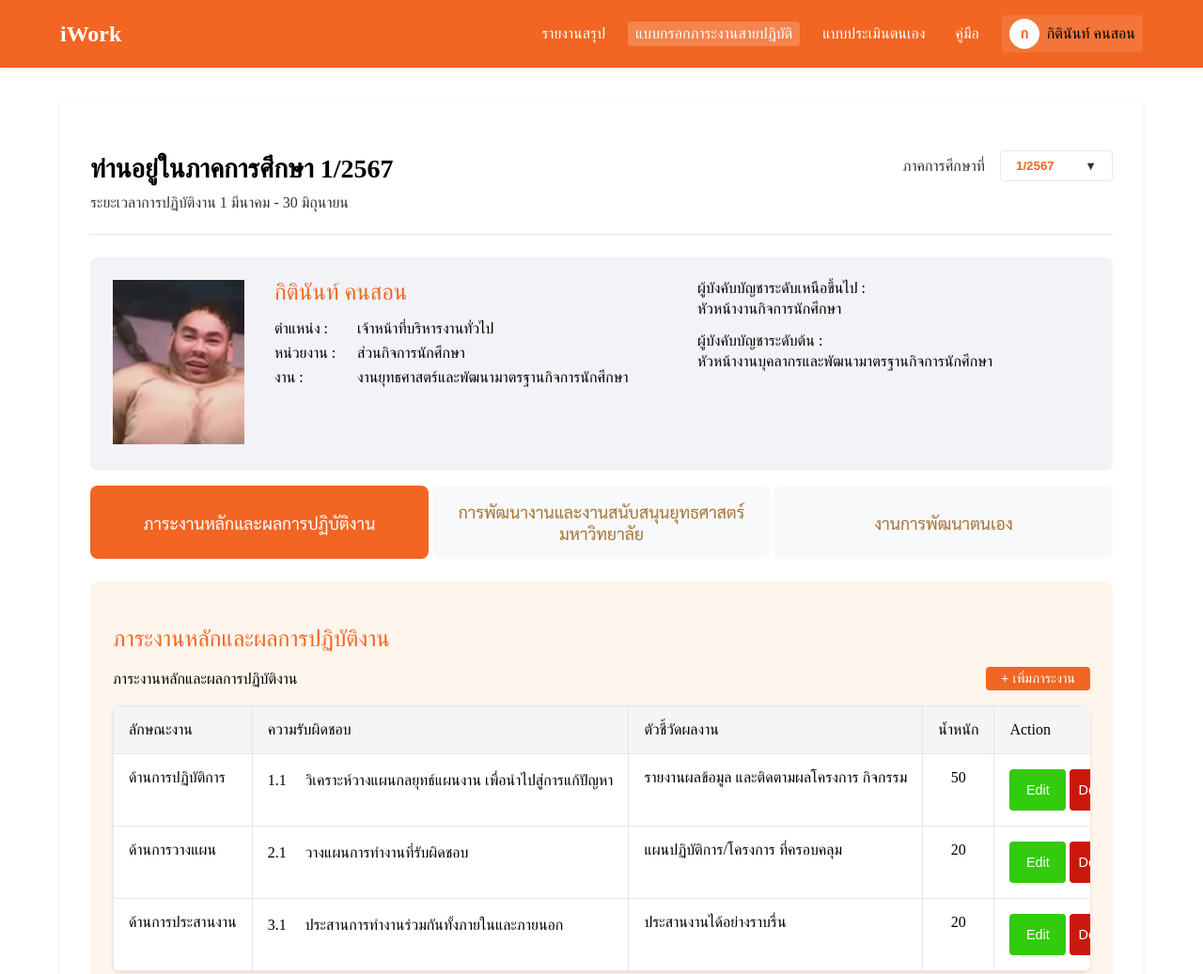
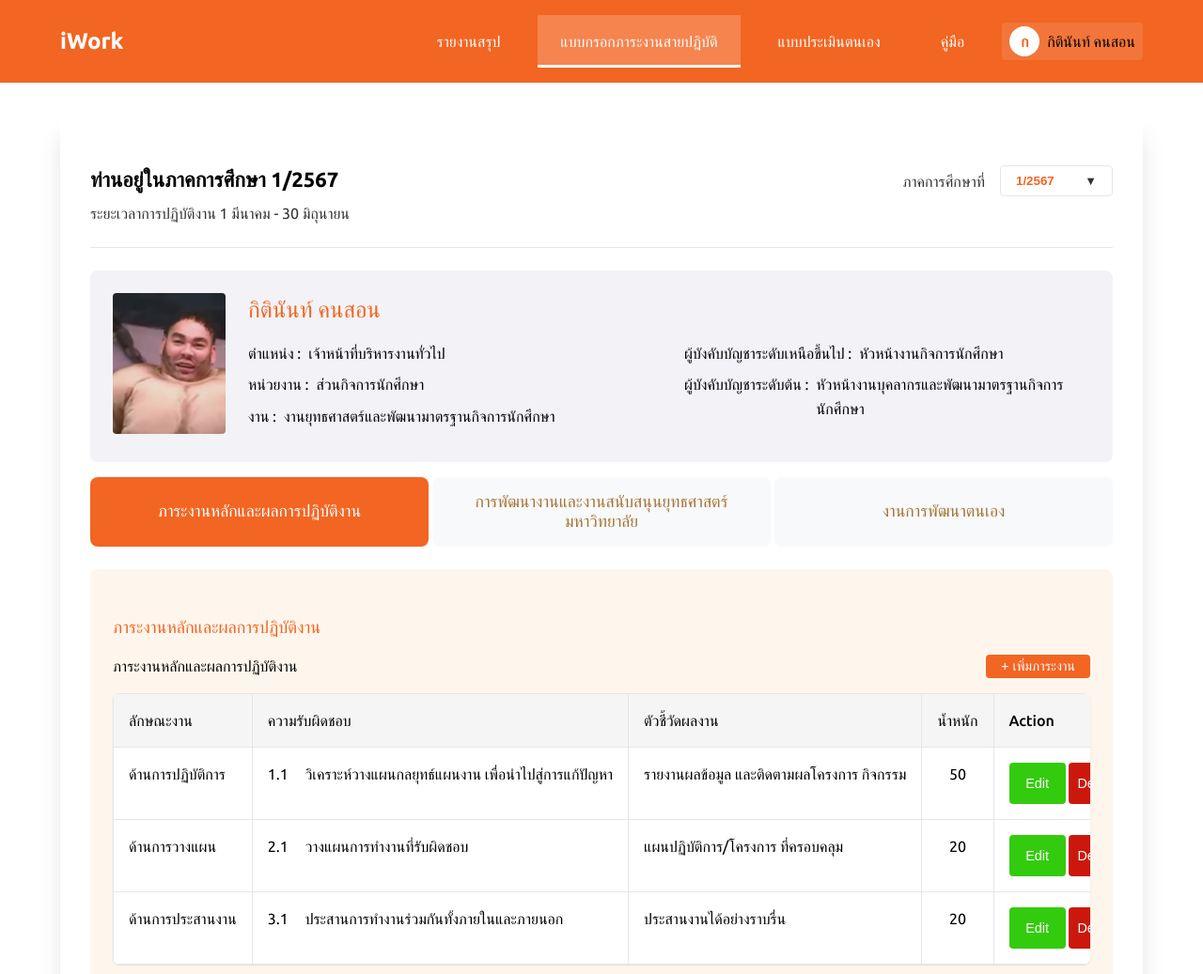
Before and after one commit to Kitinun/iWork-Operational, a website: page index.html in a window 1280 px wide. Shown: the top 1037 px of the page at 94% size. Drawn offline with nearby package versions, Linux system fonts and the light colour scheme; some packages are replaced by stand-ins of ours; a script that the page names is missing.

Commit message:
feat: 🎸 config font

```diff
--- a/app/components/navbar/navbar.styles.css
+++ b/app/components/navbar/navbar.styles.css
@@ -46,19 +46,39 @@
 .nav-link {
   color: var(--white);
   text-decoration: none;
-  padding: var(--space-xs) var(--space-sm);
-  border-radius: var(--radius-sm);
-  transition: all 0.3s ease;
+  padding: var(--space-md) var(--space-lg);
+  transition: background-color 0.3s ease;
   font-weight: 500;
   white-space: nowrap;
+  position: relative;
+}
+
+.nav-link::after {
+  content: "";
+  position: absolute;
+  bottom: 0;
+  left: 0;
+  width: 100%;
+  height: 3px;
+  background-color: transparent;
+  transition: background-color 0.3s ease;
 }
 
 .nav-link:hover {
   background-color: rgba(255, 255, 255, 0.1);
 }
 
+.nav-link:hover::after {
+  background-color: var(--white);
+}
+
+/* Active state */
 .nav-link.active {
   background-color: rgba(255, 255, 255, 0.2);
+}
+
+.nav-link.active::after {
+  background-color: var(--white);
 }
 
 /* User Menu
--- a/app/components/operational/employee-info/employee-info.styles.css
+++ b/app/components/operational/employee-info/employee-info.styles.css
@@ -1,184 +1,79 @@
-/* ==========================================================================
-  Employee Info Component Styles
-  ========================================================================== */
-
-/* Profile Container
-  ========================================================================== */
 .employee-profile {
   display: flex;
   gap: var(--space-lg);
   padding: var(--space-lg);
-  background-color: var(--bg-gray);
+  background-color: var(--gray-200);
   border-radius: var(--radius-lg);
-  align-items: flex-start;
 }
 
-/* Profile Photo
-   ========================================================================== */
 .profile-left {
   flex-shrink: 0;
 }
 
 .profile-photo {
-  width: 112px;
-  height: 140px;
+  width: 120px;
+  height: 150px;
   object-fit: cover;
-  border-radius: var(--radius-md);
+  border-radius: var(--radius-sm);
 }
 
-/* Profile Information
-   ========================================================================== */
-.profile-info {
+.profile-content {
   flex: 1;
 }
 
 .profile-name {
   color: var(--primary);
+  font-size: 1.5rem;
   margin-bottom: var(--space-md);
   font-weight: 500;
 }
 
-/* Info List
-   ========================================================================== */
-.info-list {
+.profile-details {
   display: flex;
-  flex-direction: column;
-  gap: var(--space-sm);
+  gap: var(--space-xl);
+}
+
+.details-left {
+  flex: 1;
+}
+
+.details-right {
+  flex: 1;
 }
 
 .info-item {
+  margin-bottom: var(--space-sm);
   display: flex;
-  align-items: baseline;
   gap: var(--space-sm);
+  line-height: 1.6;
 }
 
 .info-label {
   color: var(--text-dark);
-  min-width: 80px;
+  white-space: nowrap;
 }
 
 .info-value {
   color: var(--text-dark);
 }
 
-/* Supervisor Information
-   ========================================================================== */
-.supervisor-info {
-  flex: 1;
-  display: flex;
-  flex-direction: column;
-  gap: var(--space-md);
-}
-
-.supervisor-item {
-  display: flex;
-  flex-direction: column;
-  gap: var(--space-xs);
-}
-
-/* ==========================================================================
-   Responsive Styles
-   ========================================================================== */
-
-/* Desktop Large (1280px+)
-   ========================================================================== */
-@media (min-width: 1280px) {
-  .employee-profile {
-    gap: var(--space-xl);
-  }
-
-  .profile-photo {
-    width: 140px;
-    height: 175px;
+/* Responsive */
+@media (max-width: 1023px) {
+  .profile-details {
+    flex-direction: column;
+    gap: var(--space-md);
   }
 }
 
-/* Desktop (1024px - 1279px)
-   ========================================================================== */
-@media (max-width: 1279px) {
-  .employee-profile {
-    gap: var(--space-lg);
-  }
-}
-
-/* Tablet Landscape (768px - 1023px)
-   ========================================================================== */
-@media (max-width: 1023px) {
-  .employee-profile {
-    flex-wrap: wrap;
-  }
-
-  .supervisor-info {
-    flex-basis: 100%;
-    border-top: 1px solid var(--border-color);
-    padding-top: var(--space-md);
-    margin-top: var(--space-md);
-  }
-}
-
-/* Tablet Portrait (481px - 767px)
-   ========================================================================== */
 @media (max-width: 767px) {
   .employee-profile {
-    padding: var(--space-md);
     flex-direction: column;
     align-items: center;
     text-align: center;
-  }
-
-  .profile-info {
-    width: 100%;
   }
 
   .info-item {
     flex-direction: column;
     align-items: center;
   }
-
-  .info-label {
-    min-width: auto;
-  }
-
-  .supervisor-info {
-    text-align: left;
-  }
 }
-
-/* Mobile (320px - 480px)
-   ========================================================================== */
-@media (max-width: 480px) {
-  .employee-profile {
-    padding: var(--space-sm);
-    gap: var(--space-md);
-  }
-
-  .profile-photo {
-    width: 100px;
-    height: 125px;
-  }
-
-  .profile-name {
-    font-size: var(--font-size-xl);
-  }
-
-  .supervisor-info {
-    font-size: 0.9rem;
-  }
-
-  .supervisor-item {
-    flex-direction: column;
-  }
-}
-
-/* Extra Small Devices (< 320px)
-   ========================================================================== */
-@media (max-width: 320px) {
-  .profile-photo {
-    width: 80px;
-    height: 100px;
-  }
-
-  .profile-name {
-    font-size: var(--font-size-lg);
-  }
-}
--- a/app/components/operational/employee-info/employee-info.template.html
+++ b/app/components/operational/employee-info/employee-info.template.html
@@ -1,4 +1,5 @@
 <div class="employee-profile">
+  <!-- Profile Photo -->
   <div class="profile-left">
     <img
       ng-src="{{employee.photoUrl || '/assets/images/IMG_7692.JPG'}}"
@@ -7,9 +8,13 @@
     />
   </div>
 
-  <div class="profile-info">
+  <!-- Employee Information -->
+  <div class="profile-content">
     <h2 class="profile-name">{{employee.name}}</h2>
-    <div class="info-list">
+
+    <div class="profile-details">
+      <!-- Left Column -->
+      <div class="details-left">
         <div class="info-item">
           <span class="info-label">ตำแหน่ง :</span>
           <span class="info-value">{{employee.position}}</span>
@@ -23,16 +28,18 @@
           <span class="info-value">{{employee.work}}</span>
         </div>
       </div>
+
+      <!-- Right Column -->
+      <div class="details-right">
+        <div class="info-item">
+          <span class="info-label">ผู้บังคับบัญชาระดับเหนือขึ้นไป :</span>
+          <span class="info-value">{{employee.evaluationLevel1}}</span>
         </div>
-
-  <div class="supervisor-info">
-    <div class="supervisor-item">
-      <span class="supervisor-label">ผู้บังคับบัญชาระดับเหนือขึ้นไป :</span>
-      <span class="supervisor-value">{{employee.evaluationLevel1}}</span>
-    </div>
-    <div class="supervisor-item">
-      <span class="supervisor-label">ผู้บังคับบัญชาระดับต้น :</span>
-      <span class="supervisor-value">{{employee.evaluationLevel2}}</span>
+        <div class="info-item">
+          <span class="info-label">ผู้บังคับบัญชาระดับต้น :</span>
+          <span class="info-value">{{employee.evaluationLevel2}}</span>
         </div>
       </div>
     </div>
+  </div>
+</div>
--- a/app/styles/global.css
+++ b/app/styles/global.css
@@ -9,6 +9,21 @@ body {
   margin: 0;
   display: flex;
   flex-direction: column;
+  font-family: var(--font-family);
+  font-weight: var(--font-regular);
+  font-size: var(--font-size-base);
+  line-height: 1.5;
+}
+
+/* Heading styles */
+h1,
+h2,
+h3,
+h4,
+h5,
+h6 {
+  font-family: var(--font-family);
+  font-weight: var(--font-medium);
 }
 
 .container {
@@ -33,7 +48,7 @@ body {
 .card {
   background-color: var(--white);
   border-radius: var(--radius-lg);
-  box-shadow: var(--shadow-sm);
+  box-shadow: var(--shadow-2xl);
   padding: var(--space-4);
   margin-bottom: var(--space-4);
 }
--- a/app/styles/variables.css
+++ b/app/styles/variables.css
@@ -8,7 +8,8 @@
   --white: #ffffff;
   --gray-50: #f5f5f5;
   --gray-100: #f8f9fa;
-  --gray-200: #dee2e6;
+  --gray-200: #f2f2f7;
+  --gray-300: #dee2e6;
   --gray-700: #333333;
 
   /* Spacing */
@@ -21,16 +22,32 @@
   --container-width: 1200px;
 
   /* Font */
-  --font-family: "Sarabun", sans-serif;
-  --font-size-base: 1rem;
-  --font-size-lg: 1.5rem;
+  --font-family: "Ubuntu", sans-serif;
+  /* Font Weights */
+  --font-light: 300;
+  --font-regular: 400;
+  --font-medium: 500;
+  --font-bold: 700;
+
+  /* Font Sizes */
+  --font-size-xs: 0.75rem; /* 12px */
+  --font-size-sm: 0.875rem; /* 14px */
+  --font-size-base: 1rem; /* 16px */
+  --font-size-lg: 1.125rem; /* 18px */
+  --font-size-xl: 1.25rem; /* 20px */
+  --font-size-2xl: 1.5rem; /* 24px */
+  --font-size-3xl: 1.875rem; /* 30px */
 
   /* Border Radius */
   --radius-sm: 4px;
   --radius-lg: 8px;
 
   /* Shadow */
-  --shadow-sm: 0 2px 4px rgba(0, 0, 0, 0.1);
+  --shadow-sm: 0 1px 2px rgba(0, 0, 0, 0.1);
+  --shadow-md: 0 4px 3px rgba(0, 0, 0, 0.1);
+  --shadow-lg: 0 10px 8px rgba(0, 0, 0, 0.1);
+  --shadow-xl: 0 20px 13px rgba(0, 0, 0, 0.1);
+  --shadow-2xl: 0 25px 25px rgba(0, 0, 0, 0.1);
 
   /* Breakpoints สำหรับ Responsive */
   --mobile: 320px;
--- a/index.html
+++ b/index.html
@@ -10,8 +10,10 @@
     <link rel="stylesheet" href="app/styles/global.css" />
 
     <!-- Google Fonts -->
+    <link rel="preconnect" href="https://fonts.googleapis.com" />
+    <link rel="preconnect" href="https://fonts.gstatic.com" crossorigin />
     <link
-      href="https://fonts.googleapis.com/css2?family=Sarabun:wght@400;700&display=swap"
+      href="https://fonts.googleapis.com/css2?family=Ubuntu:ital,wght@0,300;0,400;0,500;0,700;1,300;1,400;1,500;1,700&display=swap"
       rel="stylesheet"
     />
 
```
Lines whose indentation alone changed are shown as unchanged.
